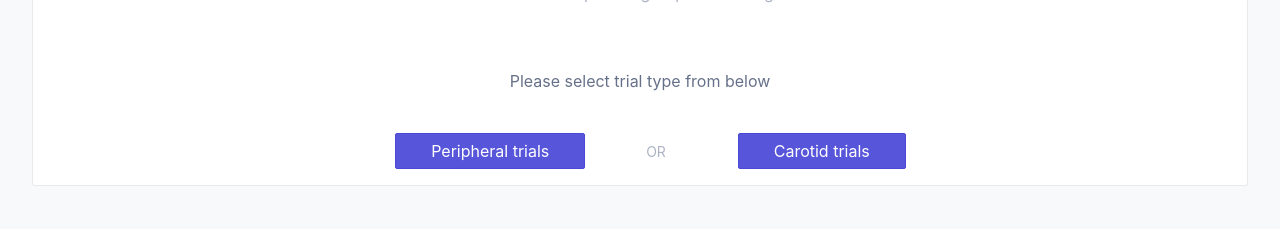
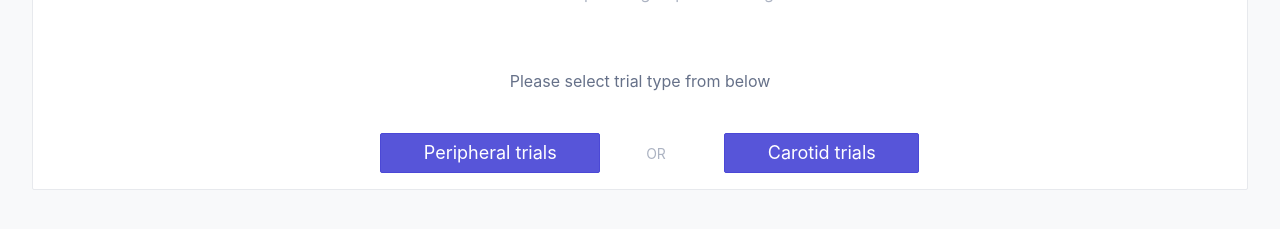
Before and after one commit to vaslab/trials, a plain HTML site: page index.html in a window 1280 px wide. Shown: the part 413-642 px from the top of the page. Drawn offline with nearby package versions, Linux system fonts and the light colour scheme.

Commit message:
make btns large

```diff
--- a/index.html
+++ b/index.html
@@ -34,11 +34,11 @@
                 <div class="column col-3">
                 </div>
                 <div class="column col-3">
-                    <a class="btn btn-primary" href="peripheral.html">&nbsp;&nbsp;&nbsp;&nbsp;&nbsp;&nbsp;Peripheral trials&nbsp;&nbsp;&nbsp;&nbsp;&nbsp;&nbsp;</a>
+                    <a class="btn btn-lg btn-primary" href="peripheral.html">&nbsp;&nbsp;&nbsp;&nbsp;&nbsp;&nbsp;Peripheral trials&nbsp;&nbsp;&nbsp;&nbsp;&nbsp;&nbsp;</a>
                 </div>
                 <div class="divider-vert" data-content="OR"></div>
                 <div class="column col-3">
-                    <a class="btn btn-primary" href="carotid.html">&nbsp;&nbsp;&nbsp;&nbsp;&nbsp;&nbsp;Carotid trials&nbsp;&nbsp;&nbsp;&nbsp;&nbsp;&nbsp;</a>
+                    <a class="btn btn-lg btn-primary" href="carotid.html">&nbsp;&nbsp;&nbsp;&nbsp;&nbsp;&nbsp;Carotid trials&nbsp;&nbsp;&nbsp;&nbsp;&nbsp;&nbsp;</a>
                 </div>
             </div>
         </div>
```
Also changed, not shown: carotid.html (line endings or trailing spaces).
